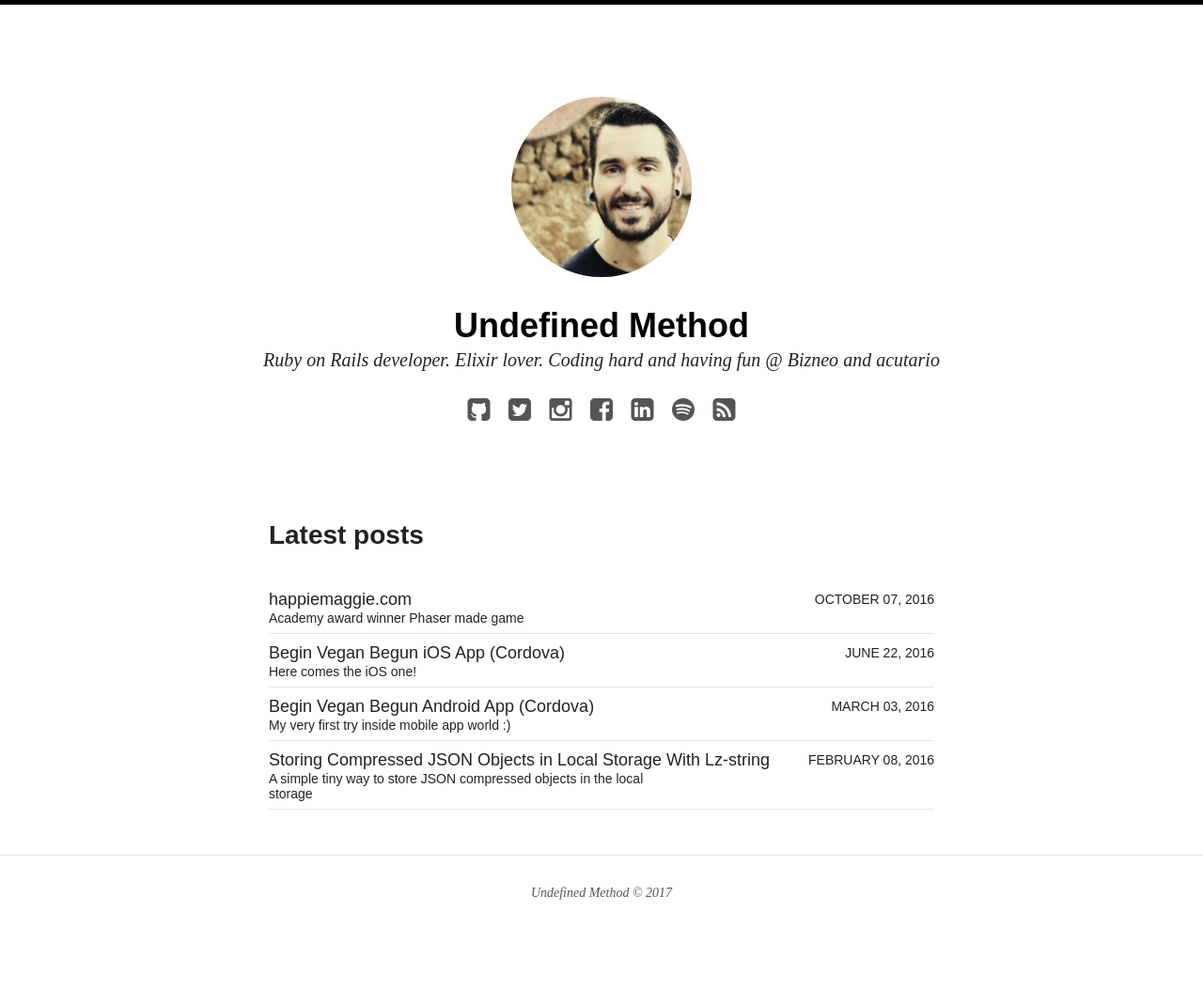
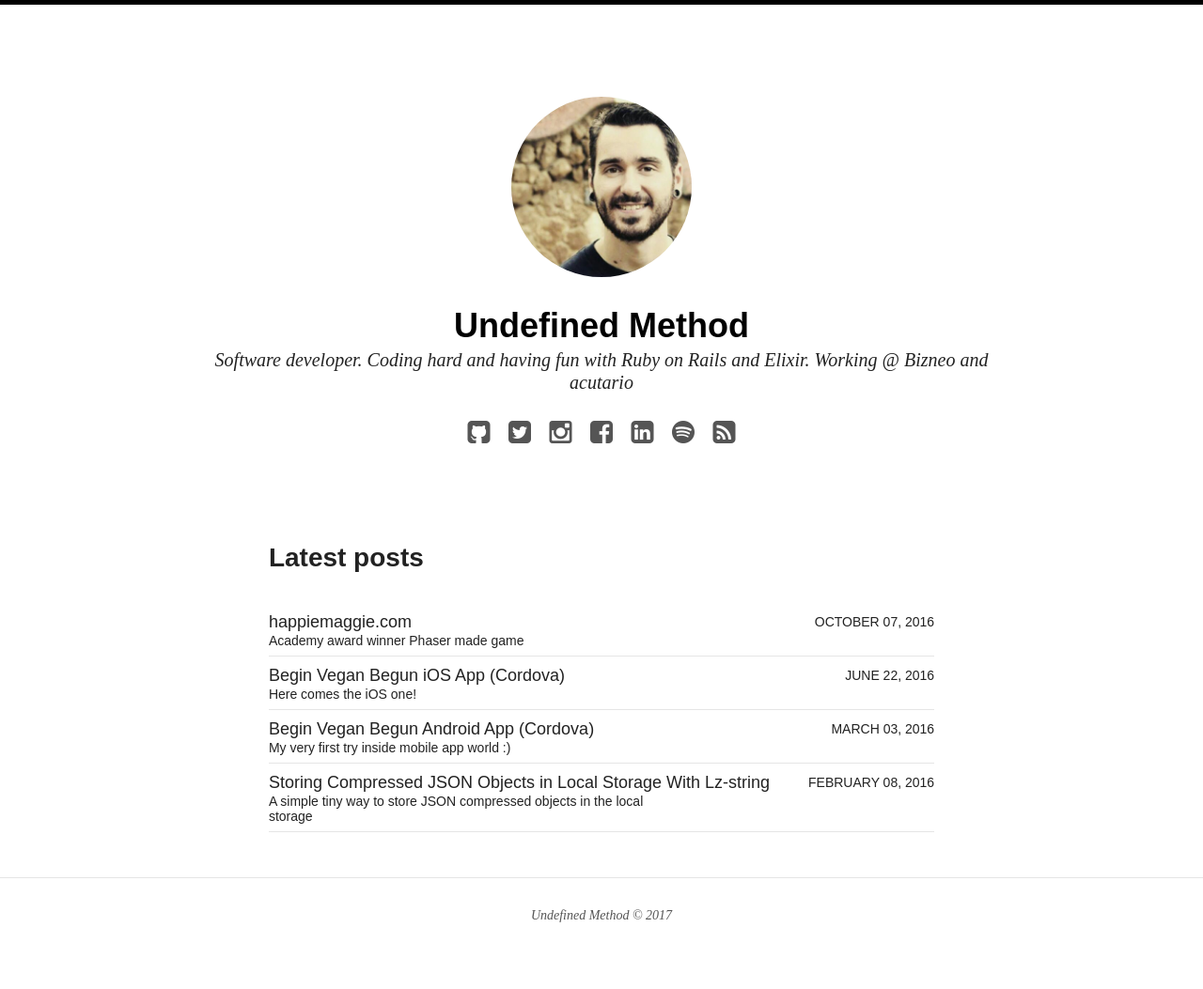
Before and after one commit to enoliglesias/enoliglesias.github.io, a Jekyll site: the page built from index.html, in a window 1280 px wide. Shown: the whole page at 94% size. Built offline with Jekyll 4.4.1, drawn with Linux system fonts in a browser that asks for light colours; nearby versions of some CDN libraries; before the commit the page ends 1029 px from its top, so only the background shows below that.

Commit message:
Update bio

```diff
--- a/_config.yml
+++ b/_config.yml
@@ -2,7 +2,7 @@
 
 title: Undefined Method
 locale: en_US
-description: Ruby on Rails developer. Elixir lover. Coding hard and having fun @ <a href="https://www.bizneo.com/" target="_blank" title="Bizneo">Bizneo</a> and <a href="http://www.acutar.io/" target="_blank" title="Acutario">acutario</a>
+description: Software developer. Coding hard and having fun with Ruby on Rails and Elixir. Working @ <a href="https://www.bizneo.com/" target="_blank" title="Bizneo">Bizneo</a> and <a href="http://www.acutar.io/" target="_blank" title="Acutario">acutario</a>
 logo: site-logo.png
 search: true
 url: http://undefinedmethod.com
```
